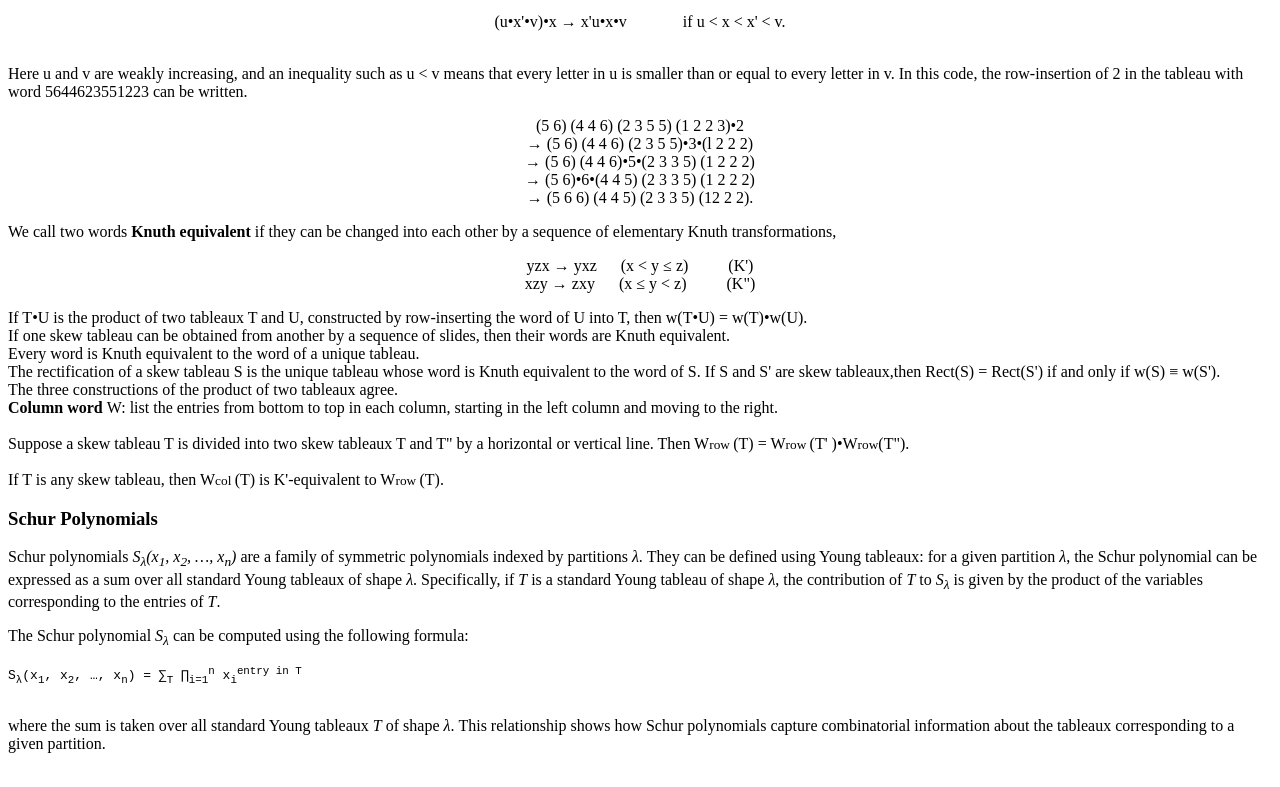
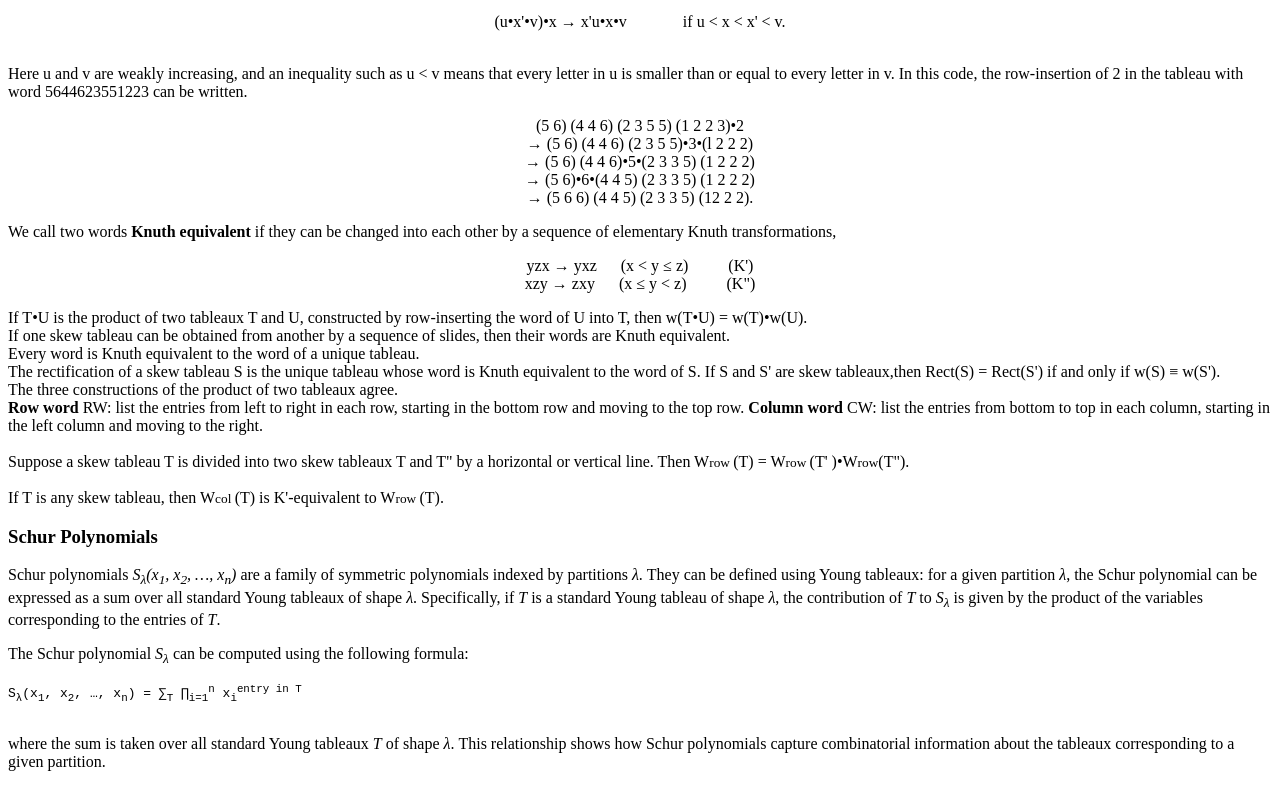
Before and after one commit to Lalit4104/Young-Tableaux, a plain HTML site: page index.html in a window 1280 px wide. Shown: the part 866-1653 px from the top of the page. Drawn offline with Linux system fonts and the light colour scheme.

Commit message:
Update index.html

```diff
--- a/index.html
+++ b/index.html
@@ -159,7 +159,8 @@ each other by a sequence of elementary Knuth transformations,
     Every word is Knuth equivalent to the word of a unique tableau.<br>
     The rectification of a skew tableau S is the unique tableau whose word is Knuth equivalent to the word of S. If S and S' are skew tableaux,then Rect(S) = Rect(S') if and only if w(S) &equiv; w(S').<br>
     The three constructions of the product of two tableaux agree.<br>
-    <b>Column word </b> W: list the entries from bottom to top in each column, starting in the left column and moving to the right.
+    <b>Row word </b> RW: list the entries from left to right in each row, starting in the bottom row and moving to the top row.
+    <b>Column word </b> CW: list the entries from bottom to top in each column, starting in the left column and moving to the right.
     <br>
     <br>
     Suppose a skew tableau T is divided into two skew tableaux T and T" by a horizontal or vertical line. Then W<small>row </small>(T) = W<small>row </small>(T'
```
